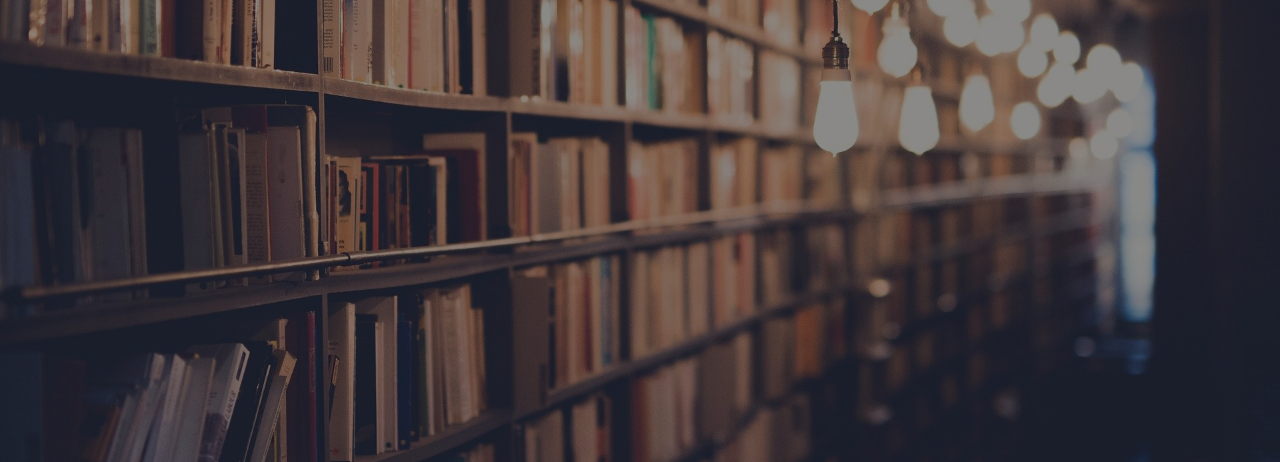
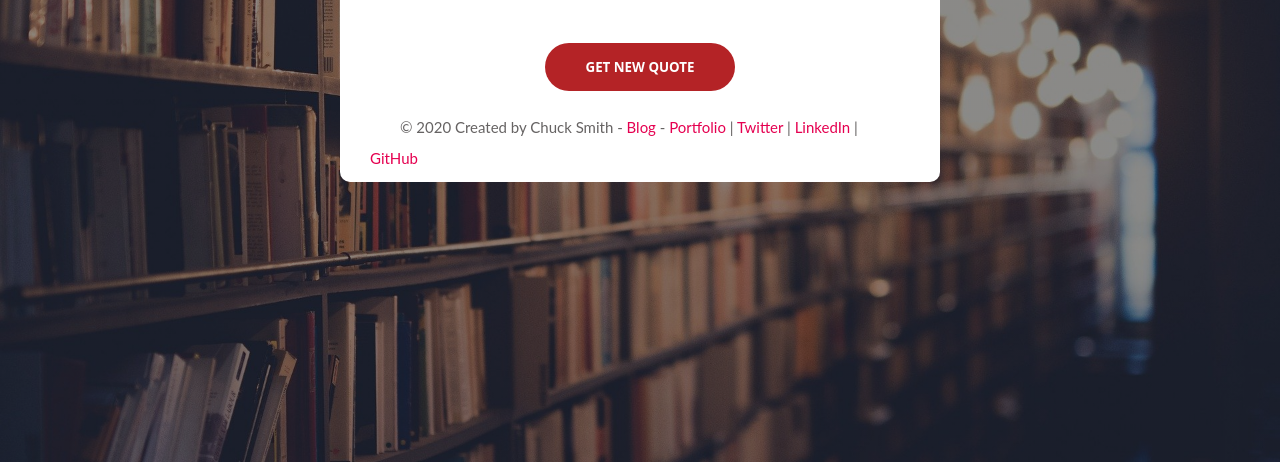
Before and after one commit to eclectic-coding/html-random-quotes, a website built with Parcel: page index.html in a window 1280 px wide. Shown: the part 338-800 px from the top of the page. Built offline with nearby package versions, Linux system fonts and the light colour scheme; no server answers.

Commit message:
Wrapped up

```diff
--- a/index.html
+++ b/index.html
@@ -9,31 +9,56 @@
   <title>Random Quote</title>
 </head>
 <body>
+<div class="container">
   <header></header>
   <main>
     <div class="card">
       <h1>Random Quote</h1>
-    <div id="quote"></div>
-    <div id="author"></div>
+      <div id="quote" class="card__quote"></div>
+      <div id="author" class="card__author"></div>
+      <div class="card__button">
+        <button id="get-quote" class="btn btn__primary">Get New Quote</button>
+      </div>
+      <div>
+        <small>
+        <span id="copyright" class="credits">
+          &#169;
+          <script>document.getElementById('copyright').appendChild(document.createTextNode(new Date().getFullYear()))</script>
+          Created by Chuck Smith - <a href="" target="_blank">Blog</a> - <a href="" target="_blank">Portfolio</a> | <a
+          href="https://twitter.com/EclecticCoding"
+          target="_blank">Twitter</a> |
+          <a href="https://www.linkedin.com/in/dev-chuck-smith/"
+             target="_blank">LinkedIn</a> | <a href="https://github.com/eclectic-coding"
+                                            target="_blank">GitHub</a>
+        </span> </small>
+      </div>
+
     </div>
   </main>
   <footer></footer>
+</div>
 
 <script>
   const quote = document.querySelector('#quote')
   const author = document.querySelector('#author')
-  // const getMore = document.querySelector('#get-quote')
+  const getMore = document.querySelector('#get-quote')
 
-  const getQuote = function () {
-    fetch('https://quote-garden.herokuapp.com/api/v2/quotes/random')
-      .then((resp) => resp.json())
-      .then((data) => {
+  async function getQuote() {
+    let resp = await fetch('https://quote-garden.herokuapp.com/api/v2/quotes/random')
+
+    if (!resp.ok) {
+      throw new Error(`HTTP error! status: ${resp.status}`)
+    } else {
+      let data = await resp.json()
       quote.textContent = data.quote.quoteText
       author.textContent = data.quote.quoteAuthor
-      })
+    }
   }
 
   getQuote()
+  getMore.addEventListener('click', getQuote, false)
+
 </script>
+<script src="https://polyfill.io/v3/polyfill.min.js?features=Promise%2CPromise.prototype.finally%2Cfetch"></script>
 </body>
 </html>
--- /dev/null
+++ b/src/scss/base/_animations.scss
@@ -0,0 +1,43 @@
+@keyframes moveInLeft {
+  0% {
+    opacity: 0;
+    transform: translateX(-10rem);
+  }
+
+  80% {
+    transform: translateX(1rem);
+  }
+
+  100% {
+    opacity: 1;
+    transform: translate(0);
+  }
+}
+
+@keyframes moveInRight {
+  0% {
+    opacity: 0;
+    transform: translateX(10rem);
+  }
+
+  80% {
+    transform: translateX(-1rem);
+  }
+
+  100% {
+    opacity: 1;
+    transform: translate(0);
+  }
+}
+
+@keyframes moveInBottom {
+  0% {
+    opacity: 0;
+    transform: translateY(3rem);
+  }
+
+  100% {
+    opacity: 1;
+    transform: translate(0);
+  }
+}
--- a/src/scss/base/_base.scss
+++ b/src/scss/base/_base.scss
@@ -12,13 +12,14 @@
 *::before,
 *::after {
   box-sizing: inherit;
+  margin: 0;
 }
 
 :root {
   font-size: 62.5%;
+  font-family: $text-font-stack;
 }
 
 body {
   box-sizing: border-box;
-  padding: 3rem;
 }
--- a/src/scss/base/_helpers.scss
+++ b/src/scss/base/_helpers.scss
@@ -3,28 +3,19 @@
 // -----------------------------------------------------------------------------
 
 /**
- * Clear inner floats
- */
-.clearfix::after {
-  clear: both;
-  content: '';
-  display: table;
-}
-
-/**
- * Main content containers
- * 1. Make the container full-width with a maximum width
- * 2. Center it in the viewport
- * 3. Leave some space on the edges, especially valuable on small screens
+ * Main content container
  */
 .container {
-  max-width: $max-width; /* 1 */
-  margin-left: auto; /* 2 */
-  margin-right: auto; /* 2 */
-  padding-left: 20px; /* 3 */
-  padding-right: 20px; /* 3 */
-  width: 100%; /* 1 */
- }
+  display: grid;
+
+  grid-template-areas: "header" "content" "footer";
+
+  grid-template-rows: 0 1fr 0;
+  //grid-gap: 10px;
+
+  height: 100vh;
+  padding-bottom: 2rem;
+}
 
 /**
  * Hide text while making it readable for screen readers
@@ -33,7 +24,7 @@
  */
 .hide-text {
   overflow: hidden;
-  padding: 0; /* 1 */
+  padding: 0;
   text-indent: 101%;
   white-space: nowrap;
 }
--- a/src/scss/base/_typography.scss
+++ b/src/scss/base/_typography.scss
@@ -18,4 +18,9 @@ body {
 a {
   color: $brand-color;
   text-decoration: none;
+
+  &:hover,
+  &:hover {
+    font-weight: bold;
+  }
 }
--- a/src/scss/components/_button.scss
+++ b/src/scss/components/_button.scss
@@ -1,3 +1,68 @@
 // -----------------------------------------------------------------------------
 // This file contains all styles related to the button component.
 // -----------------------------------------------------------------------------
+
+.btn {
+  margin: 1rem 0 2rem;
+  padding: 12px 24px;
+  font-family: $text-font-stack;
+  font-weight: bold;
+  color: white;
+  border: none;
+  border-radius: 5px;
+
+  &,
+  &:link,
+  &:visited {
+    text-transform: uppercase;
+    text-decoration: none;
+    padding: 1.5rem 4rem;
+    display: inline-block;
+    border-radius: 10rem;
+    transition: all .2s;
+    position: relative;
+
+    //Change for the <button> element
+    border: none;
+    cursor: pointer;
+  }
+
+  &:hover {
+    transform: translateY(-3px);
+    box-shadow: 0 1rem 2rem rgba(black,.2);
+
+    &::after {
+      transform: scaleX(1.4) scaleY(1.6);
+      opacity: 0;
+    }
+  }
+
+  &__primary {
+    background-color: #b42326;
+  }
+
+  &:active,
+  &:focus {
+    outline: none;
+    transform: translateY(-1px);
+    box-shadow: 0 .5rem 1rem rgba(black,.2);
+  }
+
+  &::after {
+    content: "";
+    display: inline-block;
+    height: 100%;
+    width: 100%;
+    border-radius: 10rem;
+    position: absolute;
+    top: 0;
+    left: 0;
+    z-index: -1;
+    transition: all .4s;
+  }
+
+  &-animated {
+    animation: moveInBottom .5s ease-out .75s;
+    animation-fill-mode: backwards;
+  }
+}
--- a/src/scss/layout/_footer.scss
+++ b/src/scss/layout/_footer.scss
@@ -1,3 +1,7 @@
 // -----------------------------------------------------------------------------
 // This file contains all styles related to the footer of the site/application.
 // -----------------------------------------------------------------------------
+
+footer {
+  grid-area: footer;
+}
--- a/src/scss/main.scss
+++ b/src/scss/main.scss
@@ -15,7 +15,8 @@
   'base/base',
   'base/fonts',
   'base/typography',
-  'base/helpers';
+  'base/helpers',
+  'base/animations';
 
 // 4. Layout-related sections
 @import
--- a/src/scss/pages/_home.scss
+++ b/src/scss/pages/_home.scss
@@ -10,14 +10,44 @@ body {
   background-size: cover;
 }
 
+main {
+  grid-area: content;
+  display: flex;
+  align-items: center;
+  justify-content: center;
+}
+
 .card {
   background-color: white;
-  padding: 1rem 3rem 3rem 3rem;
-  max-width: 80vh;
+  padding: 1rem 3rem;
+  width: 75vh;
   margin: 0 auto;
   border-radius: 10px;
+
+  h1 {
+    text-align: center;
+  }
+
+  small {
+
+  }
+
+  &__quote {
+    padding: 2rem;
+  }
+
+  &__author {
+    text-align: right;
+    padding-right: 5rem;
+    font-style: italic;
+  }
+
+  &__button {
+    text-align: center;
+  }
 }
 
-#quote {
-  margin-bottom: 2rem;
+.credits {
+  color: #666363;
+  padding: 3rem 3rem 0;
 }
```
Also changed, not shown: dist/index.html, 4 other files. Lines whose indentation alone changed are shown as unchanged.
